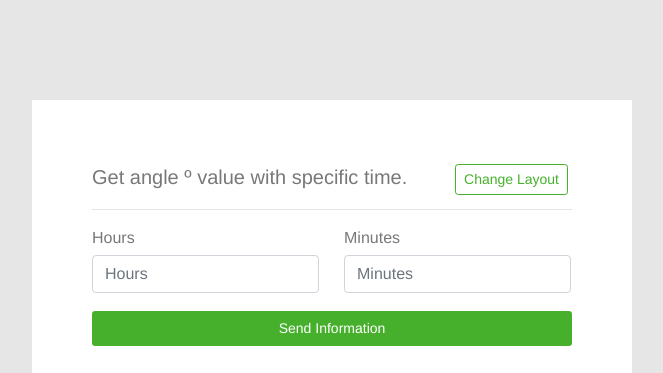
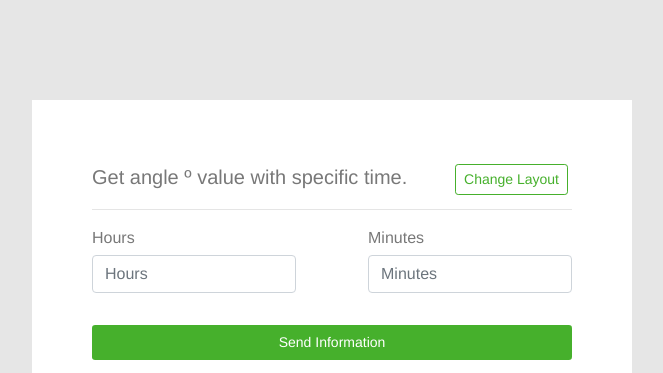
Before and after one commit to melvinjim/jsgetangle, a plain HTML site: page index.html in a window 1280 px wide. Shown: the top 373 px of the page, without its empty margins (308-971 px from the left). Drawn offline with nearby package versions, Linux system fonts and the light colour scheme.

Commit message:
third changes in js in block text boxes

```diff
--- a/css/style.css
+++ b/css/style.css
@@ -61,11 +61,7 @@ hr{
 
 .hour-minutes{
     display: flex;
-
-}
-
-.hours{
-    margin-right: 25px;
+    justify-content: space-between;
 }
 
 .title-hours-and-minutes{
@@ -80,9 +76,9 @@ hr{
     padding: 6px;
 }
 
-.text-mt-hr{
+/* .text-mt-hr{
     width: 227px;
-}
+} */
 
 .answer{
     margin-top: 30px;
@@ -105,12 +101,18 @@ hr{
     padding-left: 10px;
 }
 
-#changes-h{
-    display: none;
+#hours{
+    display: flex;
+    width: 100%;
+    margin-bottom: 14px;
+}
+
+#minutes{
+    display: flex;
     width: 100%;
 }
 
-#change-m{
-    display: none;
-    width: 100%;
+#h-m-block{
+    display: flex;
+    justify-content: space-between;
 }
--- a/index.html
+++ b/index.html
@@ -13,13 +13,13 @@
         <div class="container">
             <div class="title-and-change-layout">
                 <h5>Get angle º value with specific time.</h5>
-                <button type="sum" onclick="changes()" class="change-layout btn btn-sm m-1 button">Change Layout</button>
+                <button type="sum" onclick="changes()"  class="change-layout btn btn-sm m-1 button">Change Layout</button>
             </div>
             <hr>
             <div id="incorrect">
                 <p class="incorrect">Bad Request</p>
             </div>
-            <div class="hour-minutes">
+            <div id="h-m-block" class="hour-minutes">
                 <div class="hours">
                     <p class="title-hours-and-minutes">Hours</p>
                     <input id="hours" class="text-mt-hr form-control" type="text" placeholder="Hours">
--- a/js/text_m_h.js
+++ b/js/text_m_h.js
@@ -28,6 +28,6 @@ var data = function(){
     }
 }
 
-var change = function(){
-
+var changes = function(){
+    document.getElementById('h-m-block').style.display = 'block';
 }
```
